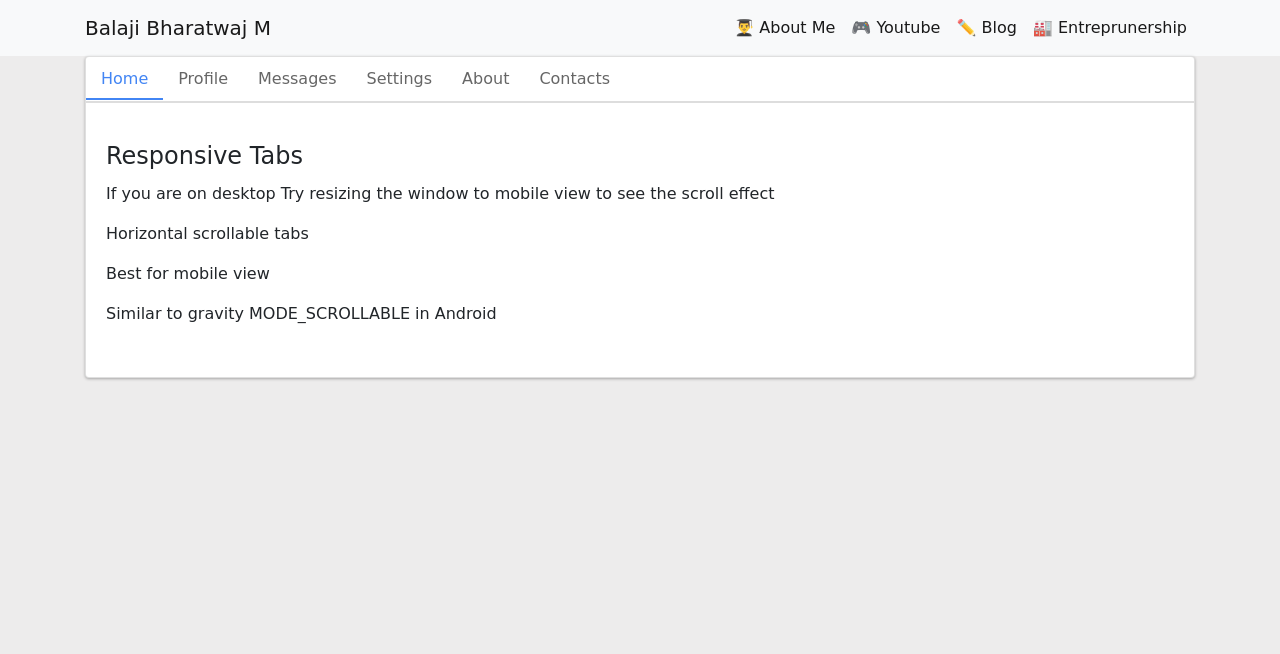
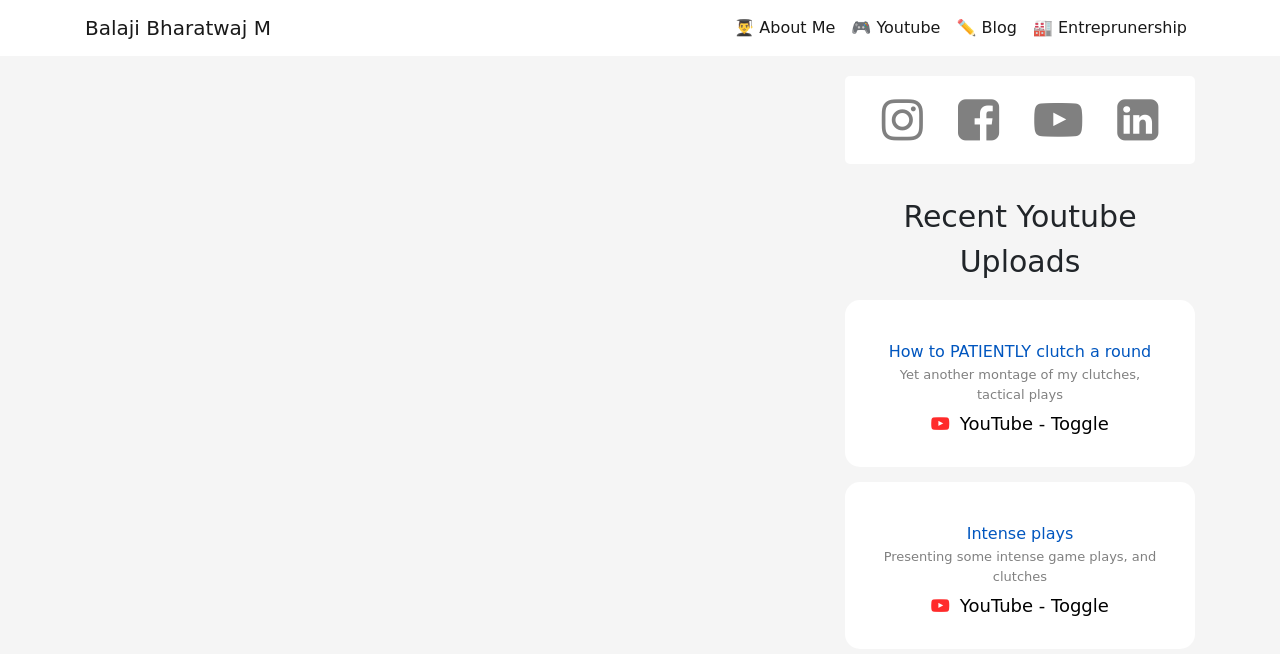
Before and after one commit to mbalaji777/projectportfolio, a plain HTML site: page index.html in a window 1280 px wide. Drawn offline with nearby package versions, Linux system fonts and the light colour scheme; a web font is replaced by a local one.

Commit message:
V1
Added side panel for socials, and new youtube videos

```diff
--- a/css/styles.css
+++ b/css/styles.css
@@ -1,74 +1,88 @@
+/*common styles*/
 body {
     font-family: 'Baloo Tammudu 2', cursive;
+    background-color: #f5f5f5;
 }
 
-body {
-  background: #EDECEC;
+a {
+	color: gray;
+}
+a:hover, a:visited, a:link, a:active
+{
+    text-decoration: none;
 }
 
-.nav-tabs {
-  display: inline-flex;
-  width: 100%;
-  overflow-x: auto;
-  border-bottom: 2px solid #DDD;
-  -ms-overflow-style: none; /*// IE 10+*/
-  overflow: -moz-scrollbars-none;/*// Firefox*/}
-.nav-tabs>li.active>a,
-.nav-tabs>li.active>a:focus,
-.nav-tabs>li.active>a:hover {
-  border-width: 0;
-}
-.nav-tabs>li>a {
-  border: none;
-  color: #666;
-}
-.nav-tabs>li.active>a,
-.nav-tabs>li>a:hover {
-  border: none;
-  color: #4285F4 !important;
-  background: transparent;
-}
-.nav-tabs>li>a::after {
-  content: "";
-  background: #4285F4;
-  height: 2px;
-  position: absolute;
-  width: 100%;
-  left: 0px;
-  bottom: 1px;
-  transition: all 250ms ease 0s;
-  transform: scale(0);
-}
-.nav-tabs>li.active>a::after,
-.nav-tabs>li:hover>a::after {
-  transform: scale(1);
-}
-.tab-nav>li>a::after {
-  background: #21527d none repeat scroll 0% 0%;
-  color: #fff;
-}
-.tab-pane {
-  padding: 15px 0;
-}
-.tab-content {
-  padding: 20px
+/*styling for the navigation bar*/
+.nav-item {
+	text-align: center;
 }
 
-.nav-tabs::-webkit-scrollbar {
-  display: none; /*Safari and Chrome*/
-}
-.card {
-  background: #FFF none repeat scroll 0% 0%;
-  box-shadow: 0px 1px 3px rgba(0, 0, 0, 0.3);
-  margin-bottom: 30px;
-  display: block;
+/*styling for the social media icons and links*/
+
+.socials {
+	margin-right: 15px;
+	margin-left: 15px;
+	transition: 0.5s;
 }
 
-.nav>li>a {
-    position: relative;
-    display: block;
-    padding: 10px 15px;
+.socialsHeader{
+	font-size: 30px;
+	margin-top: 30px;
+	text-align: center;
 }
-.nav{
-    flex-wrap: inherit;
+
+.socialsIcons {
+	border-radius: 5px;
+	background-color: white;
+	padding: 20px;
+	margin-top: 20px;
+	text-align: center;
 }
+
+.instagram:hover {
+	color: #c71695;
+}
+
+.facebook:hover{
+	color: #2469ff;
+}
+
+.youtube:hover{
+	color: #ff2b2b;
+}
+
+.linkedin:hover{
+	color: #104bc9;
+}
+
+/*styling for the youtube video Links*/
+.youtubeLinks {
+	width: 100%;
+	border-radius: 15px;
+	background-color: white;
+	padding: 30px;
+	margin-top: 15px;
+	text-decoration: none;
+}
+
+.youtube-content {
+	text-align: center;
+	margin-top: 10px;
+}
+
+.youtube-content-header {
+	color: #0056bf;
+}
+
+.youtube-content-sub-header{
+	color: gray;
+	margin-top: -15px;
+	font-size: 13px;
+}
+
+.youtube-metadata {
+	text-align: center;
+	margin-top: -10px;
+	font-size: 18px;
+	color: black;
+}
--- a/index.html
+++ b/index.html
@@ -14,10 +14,13 @@
     <!-- external google fonts CDN -->
     <link href="https://fonts.googleapis.com/css2?family=Baloo+Tammudu+2:wght@500&display=swap" rel="stylesheet">
 
+    <!-- font awesome CDN -->
+    <link rel="stylesheet" href="https://cdnjs.cloudflare.com/ajax/libs/font-awesome/4.7.0/css/font-awesome.min.css">
+
     <title>⚙️ Balaji Bharatwaj M</title>
   </head>
   <body>
-    <nav class="navbar navbar-expand-lg navbar-light bg-light">
+    <nav class="navbar navbar-expand-lg navbar-light" style="background-color: white;">
         <div class="container">
             <a class="navbar-brand" href="#">Balaji Bharatwaj M</a>
             <button class="navbar-toggler" type="button" data-toggle="collapse" data-target="#navbarNavDropdown" aria-controls="navbarNavDropdown" aria-expanded="false" aria-label="Toggle navigation">
@@ -41,45 +44,50 @@
             </div>
         </div>
     </nav>
-<div class="container">
-          <div class="row">
-            <div class="col">
-                <!-- Nav tabs -->
-                <div class="card">
-                    <ul class="nav nav-tabs" role="tablist">
-                        <li role="presentation" class="active"><a href="#home" aria-controls="home" role="tab" data-toggle="tab">Home</a></li>
-                        <li role="presentation"><a href="#profile" aria-controls="profile" role="tab" data-toggle="tab">Profile</a></li>
-                        <li role="presentation"><a href="#messages" aria-controls="messages" role="tab" data-toggle="tab">Messages</a></li>
-                        <li role="presentation"><a href="#settings" aria-controls="settings" role="tab" data-toggle="tab">Settings</a></li>
-                        <li role="presentation"><a href="#about" aria-controls="about" role="tab" data-toggle="tab">About</a></li>
-                        <li role="presentation"><a href="#contact" aria-controls="contact" role="tab" data-toggle="tab">Contacts</a></li>
-                    </ul>
-                    <!-- Tab panes -->
-                    <div class="tab-content">
-                        <div role="tabpanel" class="tab-pane active" id="home">
-                            <legend>Responsive Tabs</legend>
-                            <p>If you are on desktop Try resizing the window to mobile view to see the scroll effect</p>
-                            <p>Horizontal scrollable tabs</p>
-                            <p>Best for mobile view</p>
-                            <p>Similar to gravity MODE_SCROLLABLE in Android</p>
+    <div class="container">
+        <div class="row">
+            <div class="col-lg-8 col-md-8 col-sm-12 col-xs-12">
+                <div id="ajaxReloader">
 
-                          </div>
-                        <div role="tabpanel" class="tab-pane" id="profile">
-                            <legend>Profile</legend>Lorem Ipsum is simply dummy text of the printing and typesetting industry. Lorem Ipsum has been the industry's standard dummy text ever since the 1500s, when an unknown printer took a galley of type and scrambled it to make a type specimen book.</div>
-                        <div role="tabpanel" class="tab-pane" id="messages">
-                            <legend>Messages</legend>Lorem Ipsum is simply dummy text of the printing and typesetting industry. Lorem Ipsum has been the industry's standard dummy text ever since the 1500s, when an unknown printer took a galley of type and scrambled it to make a type specimen book. It has survived not only five centuries, but also the leap into electronic typesetting, remaining essentially unchanged. It was popularised in the 1960s with the release of Letraset sheets containing Lorem Ipsum passages, and more recently with desktop publishing software like Aldus PageMaker including versions of Lorem Ipsum.</div>
-                        <div role="tabpanel" class="tab-pane" id="settings">
-                            <legend>Settings</legend>Lorem Ipsum is simply dummy text of the printing and typesetting industry. Lorem Ipsum has been the industry's standard dummy text ever since the 1500s, when an unknown printer took a galley of type and scrambled it to make a type specimen book. It has survived not only five centuries, but also the leap into electronic typesetting, remaining essentially unchanged. It was popularised in the 1960s with the release of Letraset sheets containing Lorem Ipsum passage..</div>
-                        <div role="tabpanel" class="tab-pane" id="about">
-                            <legend>About</legend>Lorem Ipsum is simply dummy text of the printing and typesetting industry. Lorem Ipsum has been the industry's standard dummy text ever since the 1500s, when an unknown printer took a galley of type and scrambled it to make a type specimen book. It has survived not only five centuries, but also the leap into 1960s with the release of Letraset sheets containing Lorem Ipsum passage..</div>
-                        <div role="tabpanel" class="tab-pane" id="contact">
-                            <legend>Contact Us</legend>Lorem Ipsum is simply dummy text of the printing and typesetting industry. Lorem Ipsum has been the industry's standard dummy text ever since the 1500s,, but also the leap into electronic typesetting, remaining essentially unchanged. It was popularised in the 1960s with the release of Letraset sheets containing Lorem Ipsum passage..</div>
-                    </div>
                 </div>
             </div>
-
-
-</div>
+            <div class="col-lg-4 col-md-4 col-sm-12 col-xs-12">
+                <div class="socialsIcons">
+                    <a href="" class="fa fa-instagram fa-3x socials instagram" target="_blank"><i aria-hidden="true"></i></a>
+                    <a href=""  class="fa fa-facebook-square fa-3x socials facebook" target="_blank"><i aria-hidden="true"></i></a>
+                    <a href=""  class="fa fa-youtube-play fa-3x socials youtube"  target="_blank"><i aria-hidden="true"></i></a>
+                    <a href=""  class="fa fa-linkedin-square fa-3x socials linkedin" target="_blank"><i aria-hidden="true"></i></a>
+                </div>
+                <div class="socialsHeader">
+                    <p>Recent Youtube Uploads</p>
+                </div>
+                <a href="https://www.youtube.com/watch?v=bWYOuDtsOuU" target="_blank">
+                    <div class="youtubeLinks">
+                        <div class="youtube-content">
+                            <p class="youtube-content-header">How to PATIENTLY clutch a round</p>
+                            <p class="youtube-content-sub-header">Yet another montage of my clutches, tactical plays</p>
+                        </div>
+                        <div class="youtube-metadata">
+                            <i class="fa fa-youtube-play fa-1x" style="color: #ff2b2b;" aria-hidden="true"></i>
+                            <span style="margin-left: 5px;">YouTube - Toggle</span>
+                        </div>
+                    </div>
+                </a>
+                <a href="https://www.youtube.com/watch?v=ex879Qy-81I&t=136s" target="_blank">
+                    <div class="youtubeLinks">
+                        <div class="youtube-content">
+                            <p class="youtube-content-header">Intense plays</p>
+                            <p class="youtube-content-sub-header">Presenting some intense game plays, and clutches</p>
+                        </div>
+                        <div class="youtube-metadata">
+                            <i class="fa fa-youtube-play fa-1x" style="color: #ff2b2b;" aria-hidden="true"></i>
+                            <span style="margin-left: 5px;">YouTube - Toggle</span>
+                        </div>
+                    </div>
+                </a>
+            </div>
+        </div>
+    </div>
 
     <!-- Optional JavaScript -->
     <!-- jQuery first, then Popper.js, then Bootstrap JS -->
```
Also changed, not shown: images/togglelogo.png (added).
